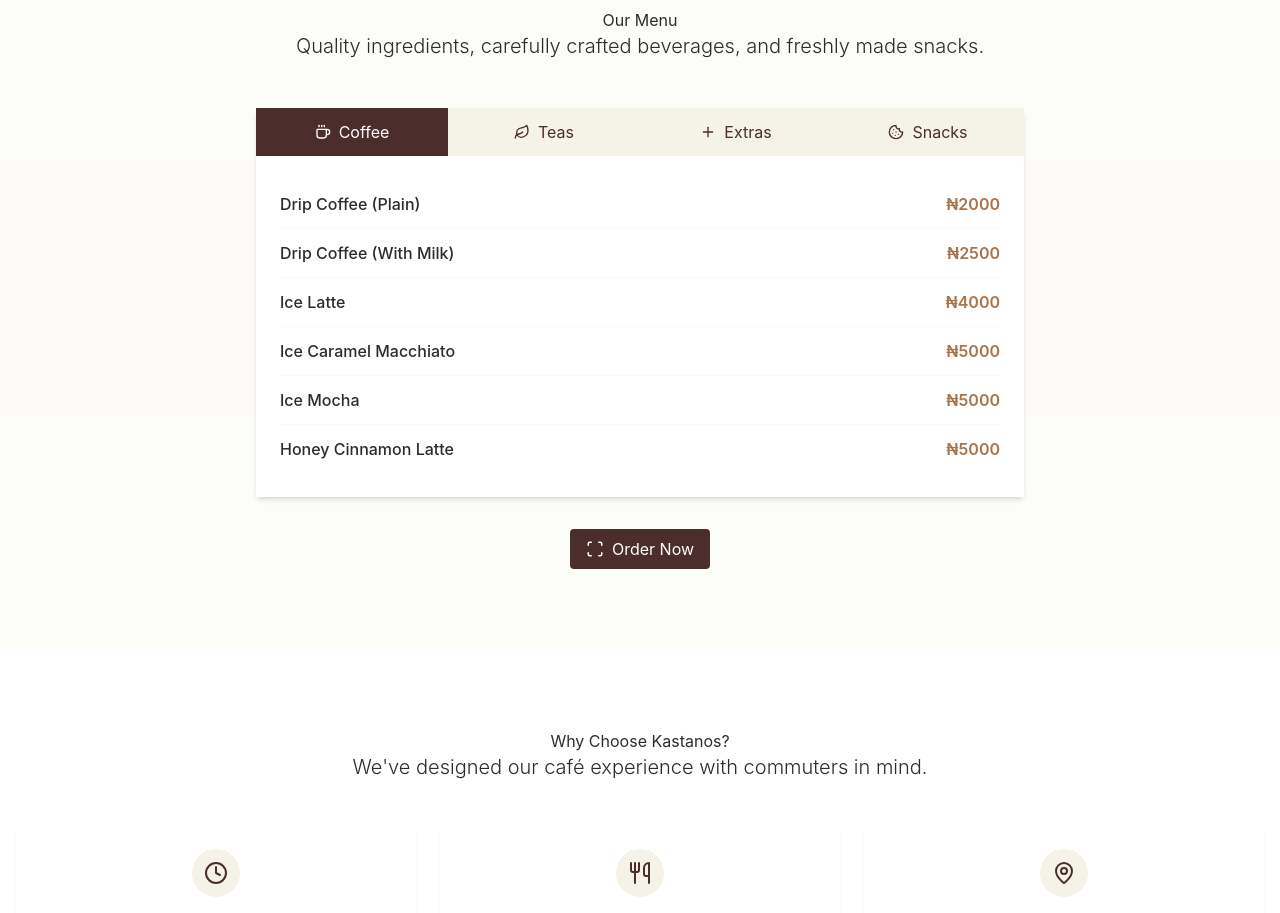
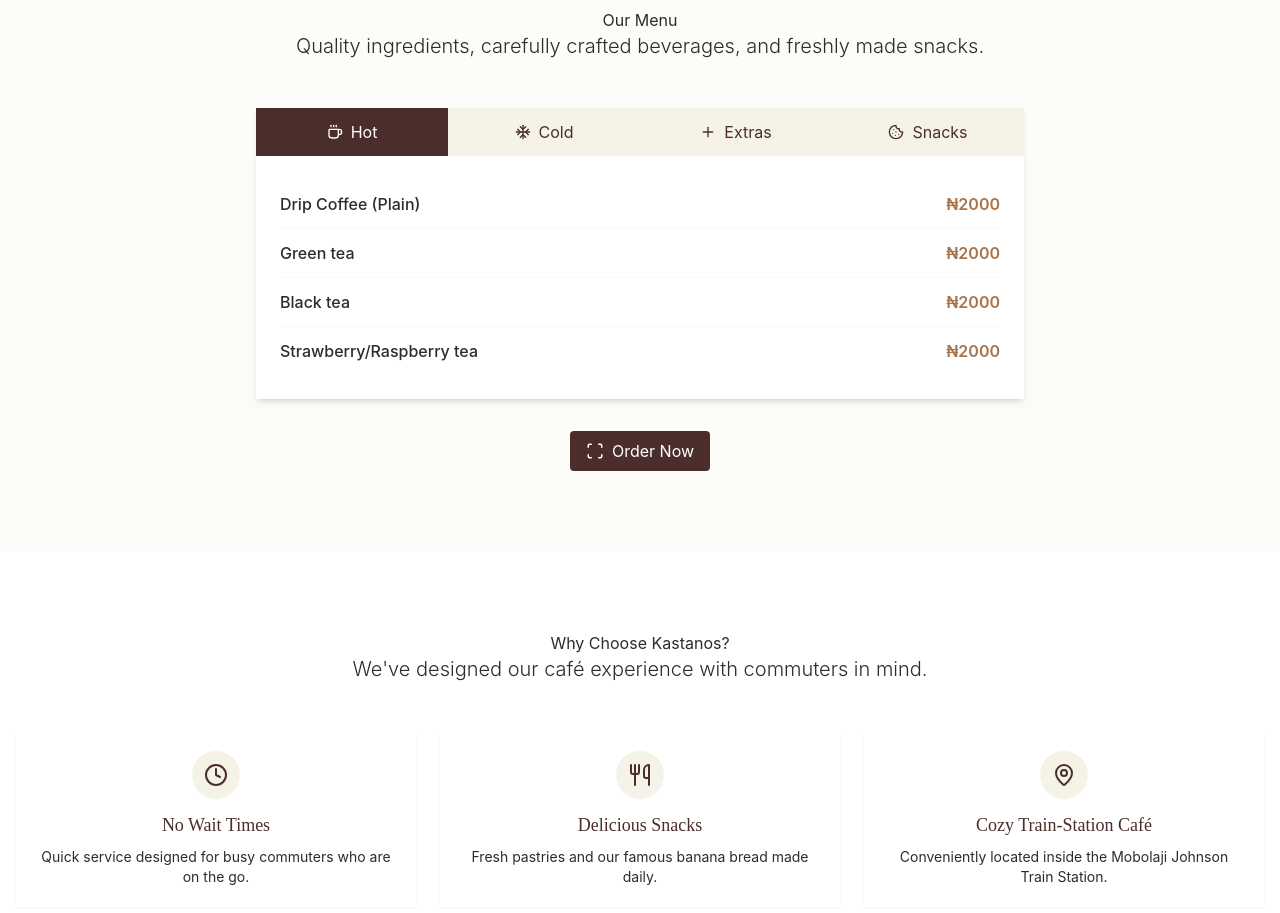
Before and after one commit to Faisal-pixel/kastanos-coffee-shop, a React (Vite) app: page / in a window 1280 px wide. Shown: the part 2380-3293 px from the top of the page. Built offline with nearby package versions, Linux system fonts and the light colour scheme.

Commit message:
updated the menu pricelist on the landing page

```diff
--- a/src/components/sections/MenuSection.tsx
+++ b/src/components/sections/MenuSection.tsx
@@ -3,25 +3,27 @@ import React, { useState } from 'react';
 import SectionHeading from '../SectionHeading';
 import MenuCard from '../MenuCard';
 import RevealOnScroll from '../RevealOnScroll';
-import { Coffee, Leaf, Plus, Cookie, Scan } from 'lucide-react';
+import { Coffee, Plus, Cookie, Scan, Snowflake} from 'lucide-react';
 
 const MenuSection = () => {
-  const [activeTab, setActiveTab] = useState('coffee');
+  const [activeTab, setActiveTab] = useState('hot');
 
   const menuData = {
-    coffee: [
+    hot: [
       { name: 'Drip Coffee (Plain)', price: 2000 },
-      { name: 'Drip Coffee (With Milk)', price: 2500 },
+      { name: 'Green tea', price: 2000 },
+      { name: 'Black tea', price: 2000 },
+      { name: 'Strawberry/Raspberry tea', price: 2000 },
+    ],
+    cold: [
       { name: 'Ice Latte', price: 4000 },
+      { name: 'Ice Caramel Latte', price: 5000 },
       { name: 'Ice Caramel Macchiato', price: 5000 },
       { name: 'Ice Mocha', price: 5000 },
-      { name: 'Honey Cinnamon Latte', price: 5000 }
-    ],
-    teas: [
-      { name: 'Green Tea', price: 2000 },
-      { name: 'Black Tea', price: 2000 },
-      { name: 'Strawberry/Raspberry Tea', price: 2000 },
-      { name: 'Ice Teas', price: 2500 }
+      { name: 'Honey Cinnamon Latte', price: 5000 },
+      { name: 'Iced Delight', price: 2500 },
+      { name: 'Strawberry Rhapsody', price: 2500 },
+      { name: 'Lemonade lush', price: 3000 }
     ],
     extras: [
       { name: 'Shots', price: 2000 },
@@ -33,13 +35,14 @@ const MenuSection = () => {
       { name: 'Chicken Pie', price: 1700 },
       { name: 'Banana Bread (Plain)', price: 1500 },
       { name: 'Banana Bread (Almond)', price: 1700 },
-      { name: 'Banana Bread (Choco Chip)', price: 1700 }
+      { name: 'Banana Bread (Choco Chip)', price: 1700 },
+      { name: 'Small chops', price: 3000 },
     ]
   };
 
   const tabs = [
-    { id: 'coffee', label: 'Coffee', icon: Coffee },
-    { id: 'teas', label: 'Teas', icon: Leaf },
+    { id: 'hot', label: 'Hot', icon: Coffee },
+    { id: 'cold', label: 'Cold', icon: Snowflake },
     { id: 'extras', label: 'Extras', icon: Plus },
     { id: 'snacks', label: 'Snacks', icon: Cookie }
   ];
```
